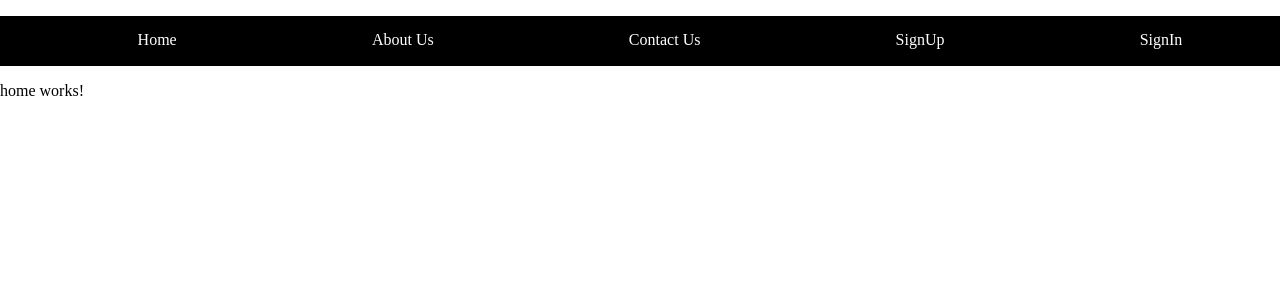
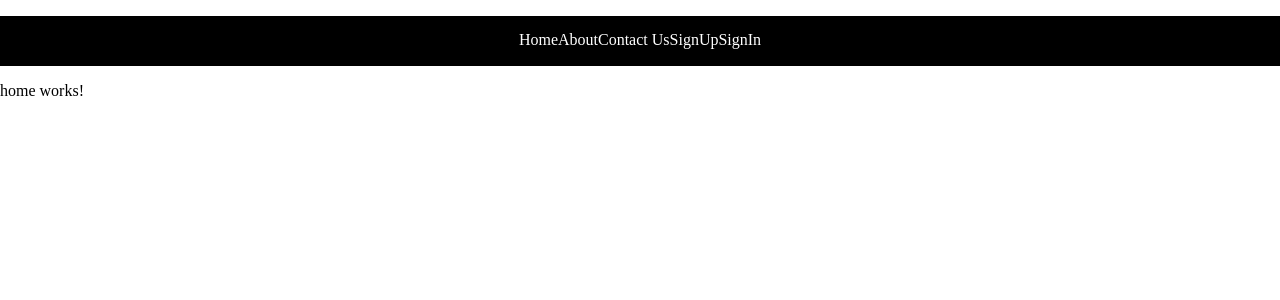
Before and after one commit to Abhi5855/Student-Guidence-Portal, an Angular app in the folder front/: page / in a window 1280 px wide. Shown: the top 300 px of the page. Built offline with nearby package versions, Linux system fonts and the light colour scheme.

Commit message:
coflicts removed

```diff
--- a/front/src/app/header/header.component.css
+++ b/front/src/app/header/header.component.css
@@ -8,17 +8,25 @@ body{
     margin: 0 auto;
     height: 50px;
 }
-#navigation-bar>ul{
+.one{
     display: flex;
-    justify-content: space-around;
+    justify-content: center;
     align-items: center;
-}
-#navigation-bar>ul>li{
     list-style: none;
-    padding: 15px 5rem;
     color: white;
     cursor: pointer;
+    padding: 15px 4rem;
 }
+.two{
+    display: flex;
+    justify-content: right;
+    align-items: center;
+    list-style: none;
+    color: white;
+    cursor: pointer;
+    padding: 15px 2rem;
+}
+
 #navigation-bar>ul>li:hover{
     background-color:royalblue;
     box-shadow: 1px 1px 1px 1px black;
--- a/front/src/app/header/header.component.html
+++ b/front/src/app/header/header.component.html
@@ -1,9 +1,13 @@
 <nav id="navigation-bar">
-    <ul>
+    <ul class="one">
         <li routerLink="/">Home</li>
-        <li routerLink="/about">About Us</li>
+        <li routerLink="/about">About</li>
         <li routerLink="/contact">Contact Us</li>
         <li routerLink="/">SignUp</li>
         <li routerLink="/">SignIn</li>
     </ul>
+    <ul class="two">
+        <li routerLink="/">SignUp</li>
+        <li routerLink="/">SignIn</li>
+    </ul>
 </nav>
```
